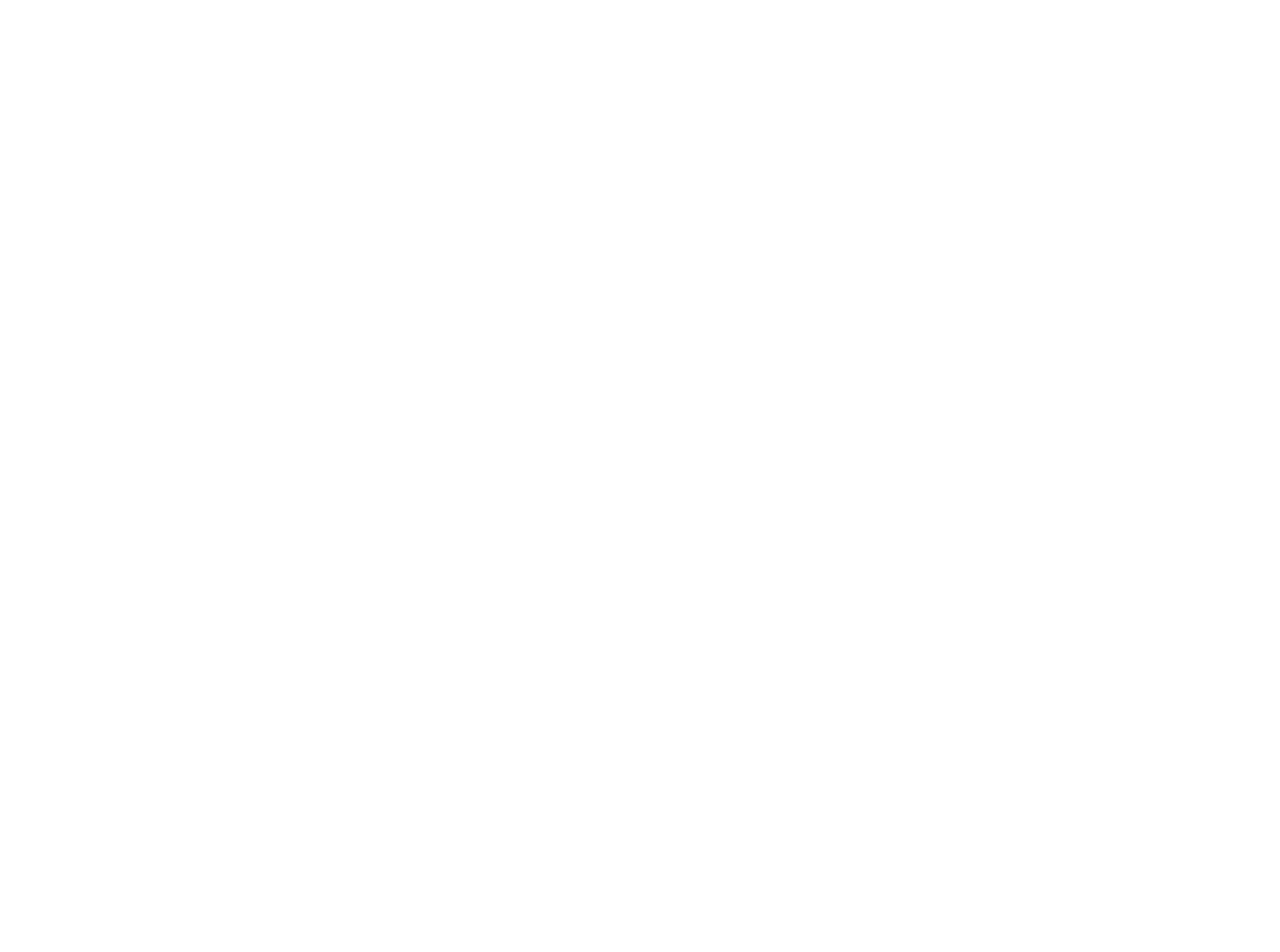
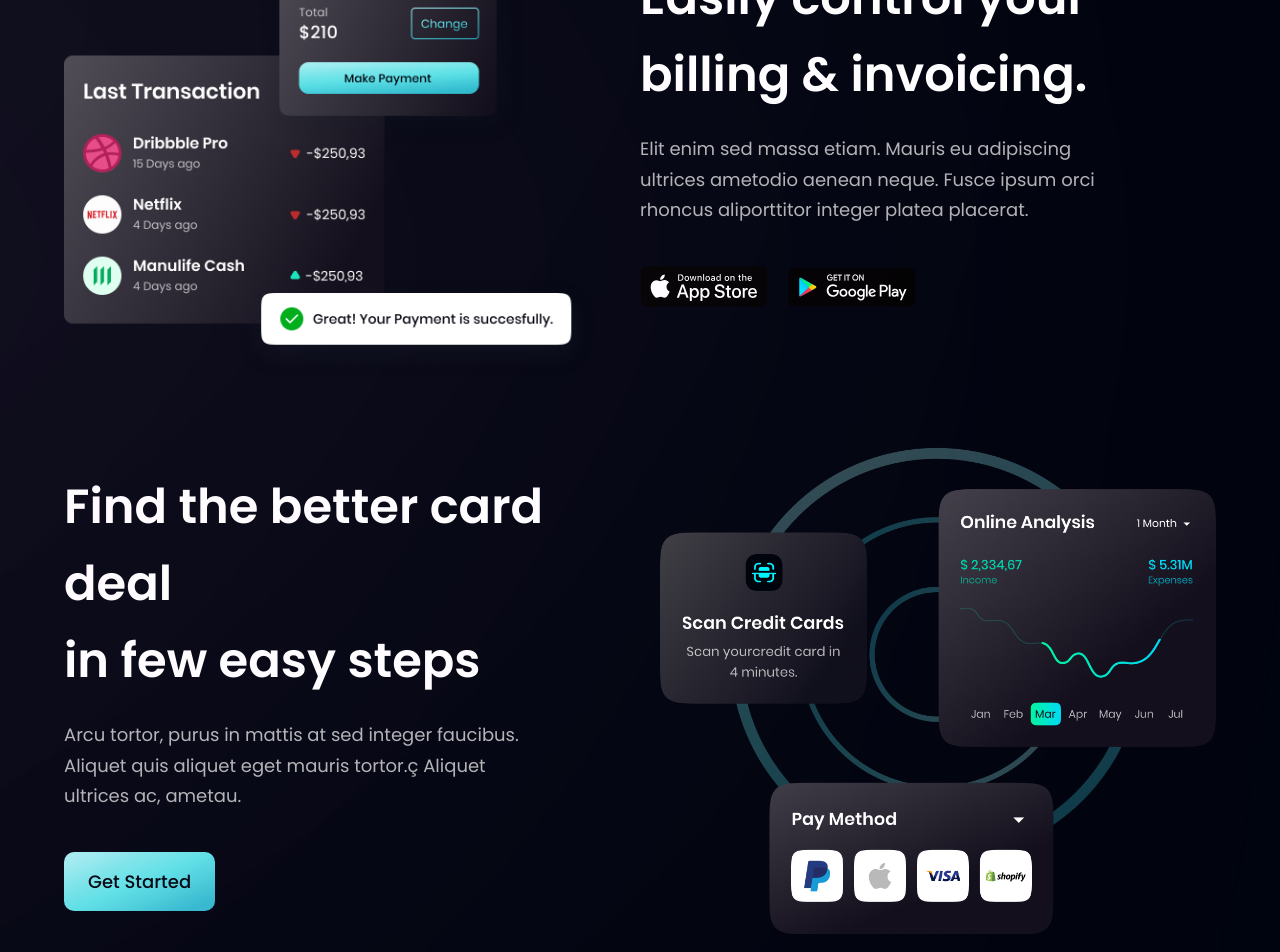
Before and after one commit to huyhoang-doit/Hoobank-project, a React (Vite) app: page / in a window 1280 px wide. Shown: the part 1660-2612 px from the top of the page. Before the commit the page ends 1546 px from the top, so only its background shows below. Built offline with nearby package versions, Linux system fonts and the light colour scheme.

Commit message:
Add billing/ card deal section

```diff
--- a/src/components/Billing.jsx
+++ b/src/components/Billing.jsx
@@ -1,11 +1,30 @@
-import React from 'react'
+import { apple, bill, google } from '../assets'
+import styles, { layout } from '../style'
 
-const Billing = () => {
-  return (
-    <div>
+const Billing = () => (
+  <section id='product' className={layout.sectionImgReverse}>
+    <div className={layout.sectionImgReverse}>
+      <img src={bill} alt="billing" className='w-full h-full relative z-10' />
+    </div>
+    <div className='absolute z-[3] -left-1/2 top-0 w-1/2 h-1/2
+    rounded-full white__gradient' />
+    <div className='absolute z-0 -left-1/2 bottom-0 w-1/2 h-1/2
+    rounded-full pink__gradient' />
 
+    <div className={layout.sectionInfo}>
+      <h2 className={styles.heading2}>
+        Easily control your <br className='sm:block hidden' /> billing & invoicing.
+      </h2>
+      <p className={`${styles.paragraph} max-w-[470px] mt-5`}>Elit enim sed massa etiam. Mauris eu adipiscing ultrices ametodio aenean neque.
+        Fusce ipsum orci rhoncus aliporttitor integer platea placerat.
+      </p>
+
+      <div className='flex flex-row sm:mt-10 mt-6'>
+        <img src={apple} alt="App_store" className='w-[128px] h-[42px] object-contain mr-5 cursor-pointer' />
+        <img src={google} alt="Google_play" className='w-[128px] h-[42px] object-contain cursor-pointer' />
+      </div>
     </div>
-  )
-}
+  </section>
+)
 
 export default Billing
--- a/src/components/Button.jsx
+++ b/src/components/Button.jsx
@@ -4,7 +4,7 @@
   <button
     type='button'
     className={`py-4 px-6 bg-blue-gradient font-poppins font-medium text-[18px]
-    text-primary outline-none ${styles}`}
+    text-primary outline-none rounded-[10px] ${styles}`}
   >
     Get Started
   </button>
--- a/src/components/CardDeal.jsx
+++ b/src/components/CardDeal.jsx
@@ -1,11 +1,24 @@
-import React from 'react'
+import { card } from '../assets'
+import styles, { layout } from '../style'
+import Button from "./Button"
 
-const CardDeal = () => {
-  return (
-    <div>
-
+const CardDeal = () => (
+  <section className={layout.section}>
+    <div className={layout.sectionInfo}>
+      <h2 className={styles.heading2}>
+        Find the better card deal
+        <br className='sm:block hidden' />
+        in few easy steps
+      </h2>
+      <p className={`${styles.paragraph} max-w-[470px] mt-5`}>Arcu tortor, purus in mattis at sed integer faucibus.
+        Aliquet quis aliquet eget mauris tortor.ç Aliquet ultrices ac, ametau.
+      </p>
+      <Button styles='mt-10' />
     </div>
-  )
-}
+    <div className={layout.sectionImg}>
+      <img src={card} alt="card-hdi" className='w-full h-full ' />
+    </div>
+  </section>
+)
 
 export default CardDeal
--- a/src/output.css
+++ b/src/output.css
@@ -588,6 +588,14 @@
   top: 5rem;
 }
 
+.-left-1\/2{
+  left: -50%;
+}
+
+.bottom-0{
+  bottom: 0px;
+}
+
 .z-0{
   z-index: 0;
 }
@@ -598,6 +606,10 @@
 
 .z-\[1\]{
   z-index: 1;
+}
+
+.z-\[3\]{
+  z-index: 3;
 }
 
 .m-3{
@@ -631,6 +643,10 @@
 
 .mb-0{
   margin-bottom: 0px;
+}
+
+.mb-1{
+  margin-bottom: 0.25rem;
 }
 
 .mb-2{
@@ -677,8 +693,12 @@
   margin-top: 1.25rem;
 }
 
-.mb-1{
-  margin-bottom: 0.25rem;
+.mt-6{
+  margin-top: 1.5rem;
+}
+
+.mr-5{
+  margin-right: 1.25rem;
 }
 
 .flex{
@@ -717,6 +737,10 @@
   height: 50%;
 }
 
+.h-\[64px\]{
+  height: 64px;
+}
+
 .h-\[80\%\]{
   height: 80%;
 }
@@ -725,8 +749,8 @@
   height: 100%;
 }
 
-.h-\[64px\]{
-  height: 64px;
+.h-\[42px\]{
+  height: 42px;
 }
 
 .w-1\/2{
@@ -761,6 +785,10 @@
   width: 50%;
 }
 
+.w-\[64px\]{
+  width: 64px;
+}
+
 .w-\[80\%\]{
   width: 80%;
 }
@@ -769,8 +797,8 @@
   width: 100%;
 }
 
-.w-\[64px\]{
-  width: 64px;
+.w-\[128px\]{
+  width: 128px;
 }
 
 .min-w-\[140px\]{
@@ -841,6 +869,10 @@
   border-radius: 10px;
 }
 
+.rounded-\[20px\]{
+  border-radius: 20px;
+}
+
 .rounded-full{
   border-radius: 9999px;
 }
@@ -849,17 +881,13 @@
   border-radius: 0.75rem;
 }
 
-.rounded-\[20px\]{
-  border-radius: 20px;
+.bg-dimBlue{
+  background-color: rgba(9, 151, 124, 0.1);
 }
 
 .bg-primary{
   --tw-bg-opacity: 1;
   background-color: rgb(0 4 15 / var(--tw-bg-opacity));
-}
-
-.bg-dimBlue{
-  background-color: rgba(9, 151, 124, 0.1);
 }
 
 .object-contain{
@@ -944,6 +972,10 @@
   text-transform: uppercase;
 }
 
+.leading-6{
+  line-height: 1.5rem;
+}
+
 .leading-\[21px\]{
   line-height: 21px;
 }
@@ -966,10 +998,6 @@
 
 .leading-\[75px\]{
   line-height: 75px;
-}
-
-.leading-6{
-  line-height: 1.5rem;
 }
 
 .text-\[18x\]{
@@ -1182,6 +1210,10 @@
     margin-bottom: 5rem;
   }
 
+  .sm\:mt-10{
+    margin-top: 2.5rem;
+  }
+
   .sm\:block{
     display: block;
   }
```
